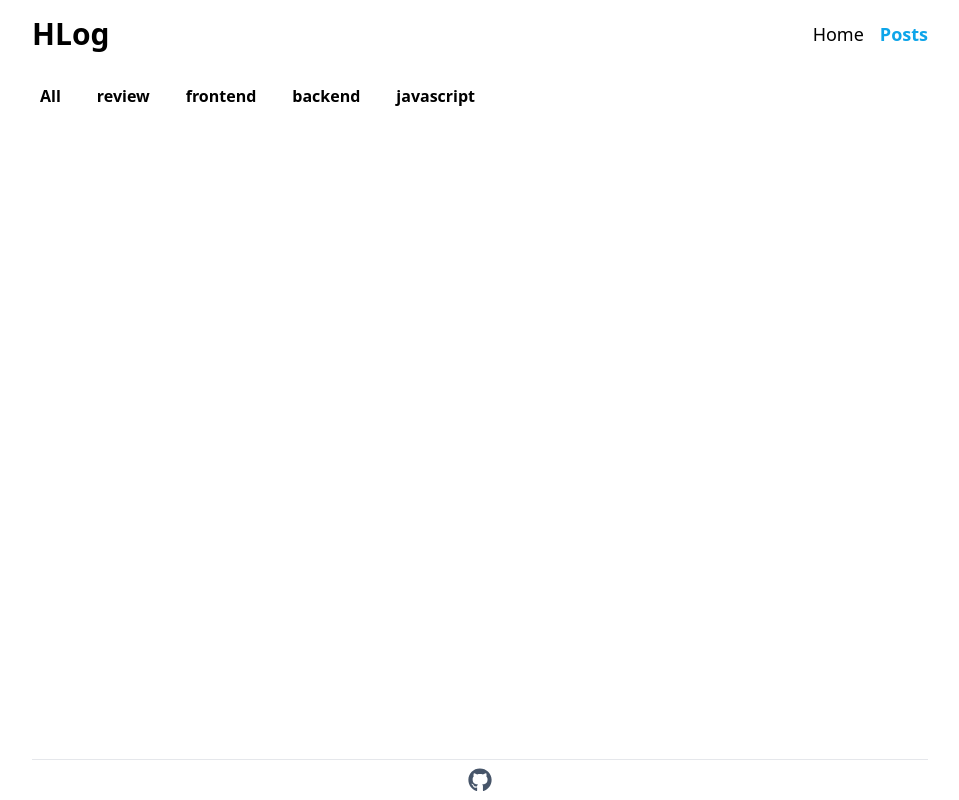
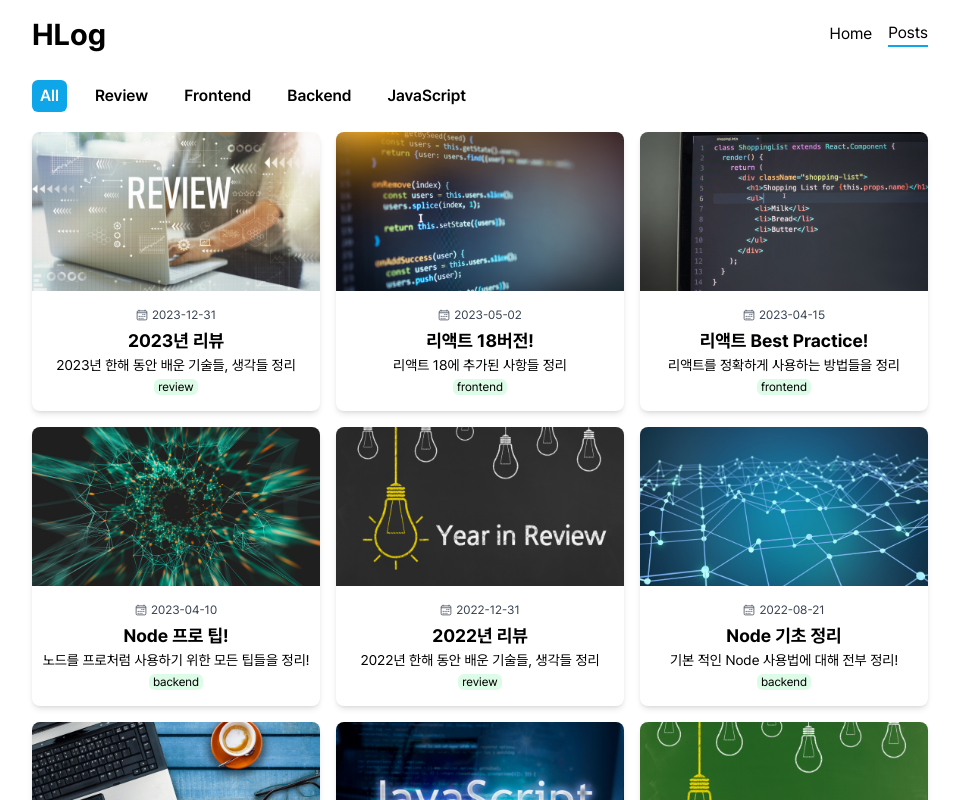
Before and after one commit to hheeseung/hlog, a Next.js app: page /posts/all in a window 1280 px wide. Shown: the top 800 px of the page, without its empty margins (160-1119 px from the left). Built offline with nearby package versions, Linux system fonts and the light colour scheme.

Commit message:
design: 전역 폰트 변경

```diff
--- a/data/posts.json
+++ b/data/posts.json
@@ -3,7 +3,7 @@
     "title": "2021년 리뷰",
     "description": "2021년 한해 동안 배운 기술들, 생각들 정리",
     "date": "2021-12-31",
-    "category": "review",
+    "category": "Review",
     "path": "review-2021",
     "featured": false
   },
@@ -11,7 +11,7 @@
     "title": "자바스크립트 기초 문법",
     "description": "기본 문법부터 사용하는 실전까지 최종정리",
     "date": "2022-05-08",
-    "category": "javascript",
+    "category": "JavaScript",
     "path": "javascript-basic",
     "featured": false
   },
@@ -19,7 +19,7 @@
     "title": "자바스크립트 10가지 프로팁!",
     "description": "프로처럼 자바스크립트 사용할 수 있는 10가지 팁",
     "date": "2022-06-15",
-    "category": "javascript",
+    "category": "JavaScript",
     "path": "javascript-10-tips",
     "featured": true
   },
@@ -27,7 +27,7 @@
     "title": "Node 기초 정리",
     "description": "기본 적인 Node 사용법에 대해 전부 정리!",
     "date": "2022-08-21",
-    "category": "backend",
+    "category": "Backend",
     "path": "node-basic",
     "featured": false
   },
@@ -35,7 +35,7 @@
     "title": "2022년 리뷰",
     "description": "2022년 한해 동안 배운 기술들, 생각들 정리",
     "date": "2022-12-31",
-    "category": "review",
+    "category": "Review",
     "path": "review-2022",
     "featured": false
   },
@@ -43,7 +43,7 @@
     "title": "Node 프로 팁!",
     "description": "노드를 프로처럼 사용하기 위한 모든 팁들을 정리!",
     "date": "2023-04-10",
-    "category": "backend",
+    "category": "Backend",
     "path": "node-pro-tips",
     "featured": true
   },
@@ -51,7 +51,7 @@
     "title": "리액트 Best Practice!",
     "description": "리액트를 정확하게 사용하는 방법들을 정리",
     "date": "2023-04-15",
-    "category": "frontend",
+    "category": "Frontend",
     "path": "best-react-practices",
     "featured": true
   },
@@ -59,7 +59,7 @@
     "title": "리액트 18버전!",
     "description": "리액트 18에 추가된 사항들 정리",
     "date": "2023-05-02",
-    "category": "frontend",
+    "category": "Frontend",
     "path": "react18-walkthrough",
     "featured": true
   },
@@ -67,7 +67,7 @@
     "title": "2023년 리뷰",
     "description": "2023년 한해 동안 배운 기술들, 생각들 정리",
     "date": "2023-12-31",
-    "category": "review",
+    "category": "Review",
     "path": "review-2023",
     "featured": true
   }
--- a/src/app/layout.tsx
+++ b/src/app/layout.tsx
@@ -1,17 +1,14 @@
 import type { Metadata } from 'next';
-import { Geist, Geist_Mono } from 'next/font/google';
+import localFont from 'next/font/local';
 import './globals.css';
 import Header from '@/components/Header';
 import Footer from '@/components/Footer';
 
-const geistSans = Geist({
-  variable: '--font-geist-sans',
-  subsets: ['latin'],
-});
-
-const geistMono = Geist_Mono({
-  variable: '--font-geist-mono',
-  subsets: ['latin'],
+const pretendard = localFont({
+  src: '../static/fonts/PretendardVariable.woff2',
+  display: 'swap',
+  weight: '45 920',
+  variable: '--font-pretendard',
 });
 
 export const metadata: Metadata = {
@@ -26,9 +23,7 @@ export default function RootLayout({
 }>) {
   return (
     <html lang='en'>
-      <body
-        className={`${geistSans.variable} ${geistMono.variable} max-w-4xl mx-auto flex flex-col h-screen antialiased`}
-      >
+      <body className={`${pretendard.className} max-w-4xl mx-auto flex flex-col h-screen antialiased`}>
         <Header />
         <main className='grow'>{children}</main>
         <Footer />
--- a/src/app/page.tsx
+++ b/src/app/page.tsx
@@ -4,10 +4,10 @@ import NonFeaturedPostsList from '@/components/NonFeaturedPostsList';
 
 export default function Home() {
   return (
-    <section>
+    <>
       <Hero />
       <FeaturedPostsList />
       <NonFeaturedPostsList />
-    </section>
+    </>
   );
 }
--- a/src/components/CarouselList.tsx
+++ b/src/components/CarouselList.tsx
@@ -23,7 +23,7 @@ export default function CarouselList({ children }: Props) {
   };
 
   return (
-    <Carousel itemClass='md:mr-2 my-3' responsive={responsive} infinite={true}>
+    <Carousel itemClass='md:mr-2 mt-3 mb-10' responsive={responsive} infinite={true}>
       {children}
     </Carousel>
   );
--- a/src/components/Categories.tsx
+++ b/src/components/Categories.tsx
@@ -21,9 +21,9 @@ export default function Categories({ categories, selected, setSelected }: Props)
       <nav className='flex items-center gap-5 mb-5 font-semibold'>
         {categories.map((category, index) => (
           <Link
-            href={`/posts/${category}`}
+            href={`/posts/${category.toLowerCase()}`}
             className={`${
-              category === selected && 'bg-sky-500 text-white'
+              category.toLowerCase() === selected && 'bg-sky-500 text-white'
             } px-2 py-1 cursor-pointer hover:bg-sky-100 hover:text-sky-500 rounded-md hover:rounded-md hover:transition-all`}
             key={index}
           >
--- a/src/components/FilteredPostCard.tsx
+++ b/src/components/FilteredPostCard.tsx
@@ -4,9 +4,16 @@ import PostCard from './PostCard';
 
 export default function FilteredPostCard({ posts }: { posts: Post[] }) {
   return (
-    <section className='grid w-full gap-3 mb-3 lg:grid-cols-3 md:grid-cols-2 sm:grid-cols-1'>
+    <section className='grid w-full gap-4 mb-3 lg:grid-cols-3 md:grid-cols-2 sm:grid-cols-1'>
       {posts.map(({ path, title, description, date, category }) => (
-        <PostCard key={path} title={title} description={description} date={date} category={category} path={path} />
+        <PostCard
+          key={path}
+          title={title}
+          description={description}
+          date={date}
+          category={category.toLowerCase()}
+          path={path}
+        />
       ))}
     </section>
   );
--- a/src/components/FilteredPostsList.tsx
+++ b/src/components/FilteredPostsList.tsx
@@ -16,10 +16,13 @@ export default function FilteredPostsList({ categories, posts }: Props) {
   const category = [ALL_POSTS, ...categories];
   const [selected, setSelected] = useState(ALL_POSTS);
 
-  const filtered = selected === ALL_POSTS ? posts : posts.filter((post) => post.category === selected);
+  const filtered =
+    selected === ALL_POSTS.toLowerCase()
+      ? posts
+      : posts.filter((post) => post.category.toLowerCase() === selected.toLowerCase());
 
   return (
-    <section className='flex flex-col p-2 my-3 xl:p-0'>
+    <section className='flex flex-col p-2 mt-3 mb-10 xl:p-0'>
       <Categories categories={category} selected={selected} setSelected={setSelected} />
       <FilteredPostCard posts={filtered} />
     </section>
--- a/src/components/Footer.tsx
+++ b/src/components/Footer.tsx
@@ -4,10 +4,13 @@ import { FaGithub } from 'react-icons/fa';
 
 export default function Footer() {
   return (
-    <footer className='flex justify-center items-center py-2 border-t border-gray-200'>
+    <footer className='flex flex-col items-center justify-center pb-10 space-y-2'>
       <Link target='blank' href='https://github.com/hheeseung'>
         <FaGithub className='text-2xl text-slate-600' />
       </Link>
+      <p>
+        <span className='font-semibold'>&copy; Heeseung Ha</span> All Rights Reserved.
+      </p>
     </footer>
   );
 }
--- a/src/components/Header.tsx
+++ b/src/components/Header.tsx
@@ -11,11 +11,11 @@ export default function Header() {
       <h1 className='text-3xl font-bold'>
         <Link href='/'>HLog</Link>
       </h1>
-      <ul className='flex items-center space-x-4 text-lg justify-evenly'>
-        <Link href='/' className={`${pathname === '/' && 'font-bold text-sky-500'}`}>
+      <ul className='flex items-center space-x-4 justify-evenly'>
+        <Link href='/' className={`${pathname === '/' && 'border-b-sky-500 border-b-2'}`}>
           Home
         </Link>
-        <Link href='/posts/All' className={`${pathname.includes('/posts') && 'font-bold text-sky-500'}`}>
+        <Link href='/posts/all' className={`${pathname.includes('/posts') && 'border-b-sky-500 border-b-2'}`}>
           Posts
         </Link>
       </ul>
--- a/src/components/PostCard.tsx
+++ b/src/components/PostCard.tsx
@@ -13,7 +13,7 @@ interface Card {
 export default function PostCard({ title, description, date, category, path }: Card) {
   return (
     <article className='w-full rounded-lg shadow-md hover:shadow-xl hover:transition-shadow'>
-      <Link href={`/posts/${category}/${path}`}>
+      <Link href={`/posts/${category.toLowerCase()}/${path}`}>
         <Image
           src={`/images/posts/${path}.png`}
           width={300}
```
Also changed, not shown: src/static/fonts/PretendardVariable.woff2 (added), 1 other file (tests, documents, lock files or other folders).
